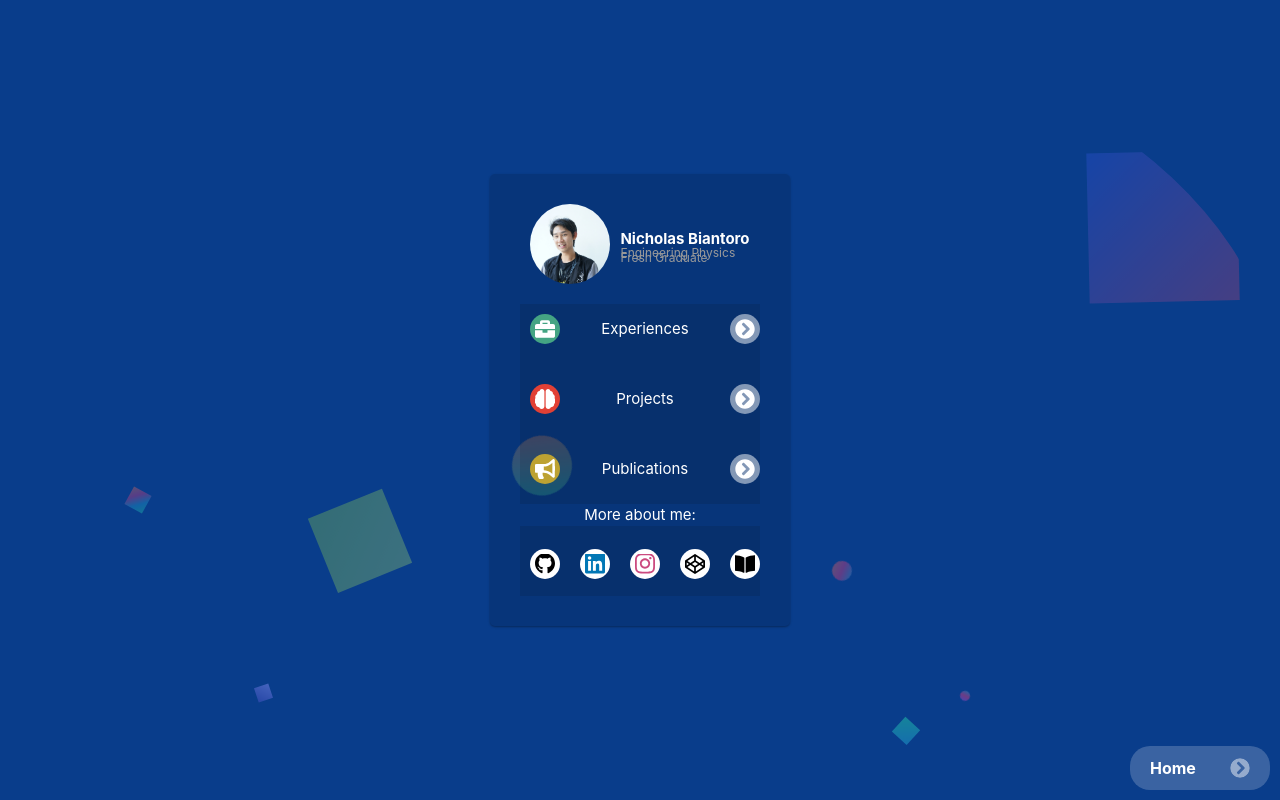
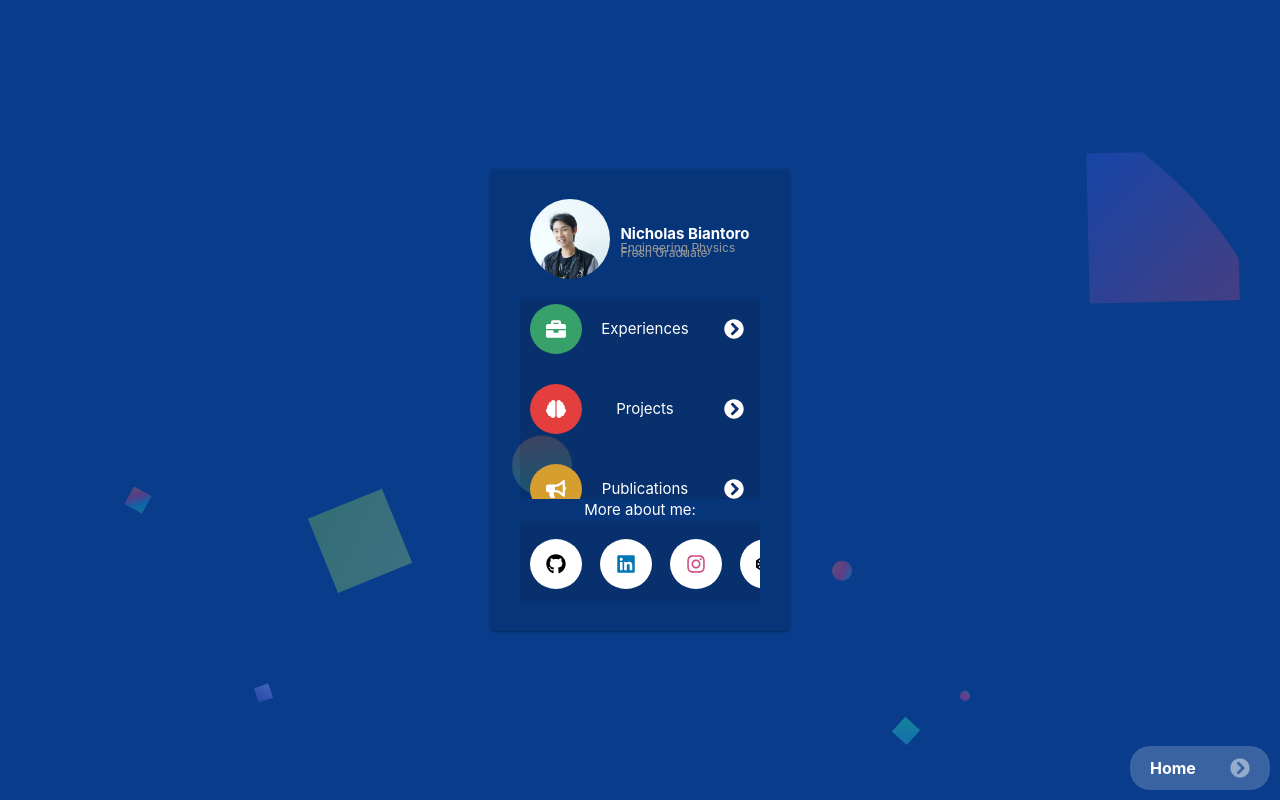
Before and after one commit to cholazzzb/toro-web-vercel, a Next.js app: page /about in a window 1280 px wide. Built offline with nearby package versions, Linux system fonts and the light colour scheme.

Commit message:
migrate some button components

```diff
--- a/components/Collection.module.css
+++ b/components/Collection.module.css
@@ -1,17 +1,10 @@
-.verticalCollection{
-  position: relative;
-  width: 100%;
-  height: 200px;
-  background-color: rgba(0, 0, 0, 0.1);
-}
-
 .horizontalCollection {
   position: relative;
   display: flex;
   margin: 0 auto;
   padding: 6px 0px 0px 0px;
   width: 100%;
-  height: 70px;
+  height: 80px;
   background-color: rgba(0, 0, 0, 0.1);
 }
 
--- a/components/Collection.tsx
+++ b/components/Collection.tsx
@@ -1,3 +1,4 @@
+import { Box } from "@chakra-ui/react";
 import { Children, ReactNode } from "react";
 import AutoSizer from "react-virtualized-auto-sizer";
 import { FixedSizeList as List } from "react-window";
@@ -10,12 +11,12 @@ type VerticalCollectionProps = {
 
 export const VerticalCollection = ({
   children,
-  itemHeight = 90,
+  itemHeight = 70,
 }: VerticalCollectionProps) => {
   const arrOfChildren = Children.toArray(children);
 
   return (
-    <div className={styles.verticalCollection}>
+    <Box position="relative" width="100%" height="200px" bg="black.10">
       <AutoSizer>
         {({ height, width }) => (
           <List
@@ -34,7 +35,7 @@ export const VerticalCollection = ({
           </List>
         )}
       </AutoSizer>
-    </div>
+    </Box>
   );
 };
 
@@ -45,7 +46,7 @@ type HorizontalCollectionProps = {
 
 export const HorizontalCollection = ({
   children,
-  itemWidth = 50,
+  itemWidth = 70,
 }: HorizontalCollectionProps) => {
   const arrOfChildren = Children.toArray(children);
 
--- a/src/pages/about.tsx
+++ b/src/pages/about.tsx
@@ -3,8 +3,8 @@ import Link from "next/link";
 import Image from "next/image";
 import dynamic from "next/dynamic";
 import { Layout } from "components/Layout";
-import { IconButton } from "components/Button";
-import HomeButton from "components/about/HomeButton"
+import { IconButton } from "src/uikit/components/Button";
+import HomeButton from "components/about/HomeButton";
 import { Card, CardHead, RowCard } from "components/Card";
 import {
   HorizontalCollection,
@@ -41,48 +41,54 @@ const About = () => {
           <Profile />
         </CardHead>
 
-        <VerticalCollection itemHeight={70}>
+        <VerticalCollection itemHeight={80}>
           <RowCard>
             <CardHead justify="justifyBetween">
-              <IconButton iconSrc="/icons/work.svg" color="green" />
+              <IconButton iconSrc="/icons/work.svg" bgColor="green.500" />
               <Typography>Experiences</Typography>
               <IconButton
                 onClick={openExpModal}
                 iconSrc="/icons/right.svg"
-                color="gray"
+                bgColor="transparent"
               />
             </CardHead>
           </RowCard>
           <RowCard>
             <CardHead justify="justifyBetween">
-              <IconButton iconSrc="/icons/brain.svg" color="red" />
+              <IconButton iconSrc="/icons/brain.svg" bgColor="red.500" />
               <Typography>Projects</Typography>
               <Link href="/projects">
                 <a>
-                  <IconButton iconSrc="/icons/right.svg" color="gray" />
+                  <IconButton
+                    iconSrc="/icons/right.svg"
+                    bgColor="transparent"
+                  />
                 </a>
               </Link>
             </CardHead>
           </RowCard>
           <RowCard>
             <CardHead justify="justifyBetween">
-              <IconButton iconSrc="/icons/publication.svg" color="yellow" />
+              <IconButton
+                iconSrc="/icons/publication.svg"
+                bgColor="yellow.500"
+              />
               <Typography>Publications</Typography>
               <IconButton
                 onClick={openPubModal}
                 iconSrc="/icons/right.svg"
-                color="gray"
+                bgColor="transparent"
               />
             </CardHead>
           </RowCard>
           <RowCard>
             <CardHead justify="justifyBetween">
-              <IconButton iconSrc="/icons/trophy.svg" color="blue" />
+              <IconButton iconSrc="/icons/trophy.svg" bgColor="blue.500" />
               <Typography>Accomplishments</Typography>
               <IconButton
                 onClick={openAccompModal}
                 iconSrc="/icons/right.svg"
-                color="gray"
+                bgColor="transparent"
               />
             </CardHead>
           </RowCard>
--- a/src/pages/index.tsx
+++ b/src/pages/index.tsx
@@ -32,7 +32,6 @@ const Home: NextPage = () => {
         </CardBody>
       </Card>
       <AboutButton /> <ProjectButton />
-      <IconButton iconSrc="/icons/right.svg" />
     </Layout>
   );
 };
--- a/src/uikit/components/Button.tsx
+++ b/src/uikit/components/Button.tsx
@@ -1,24 +1,15 @@
-import { Button, ButtonProps } from "@chakra-ui/react";
-import Image from "next/image";
+import { Button, ButtonProps, Image } from "@chakra-ui/react";
 
 interface IconButtonProps extends ButtonProps {
-  size?: "small" | "medium" | "large";
   iconSrc: string;
 }
 
 export const IconButton = (props: IconButtonProps) => {
-  const { iconSrc, size } = props;
-  const sizeVal = size === "small" ? 25 : size === "medium" ? 35 : 45;
+  const { iconSrc } = props;
 
   return (
-    <Button variant="icon" {...props}>
-      <Image
-        src={iconSrc}
-        alt="icon-button"
-        objectFit="cover"
-        height={sizeVal}
-        width={sizeVal}
-      />
+    <Button variant="icon" w="50" h="50" {...props}>
+      <Image src={iconSrc} alt="icon-button" layout="fill" boxSize="20px" />
     </Button>
   );
 };
--- a/src/uikit/theme/button.ts
+++ b/src/uikit/theme/button.ts
@@ -1,11 +1,10 @@
 const buttonTheme = {
     variants: {
         icon: {
-            width: { px: 30 },
-            height: { px: 30 },
+            bg: "white",
+            borderRadius: "50%",
         },
-    }
-
+    },
 }
 
 export default buttonTheme;
--- /dev/null
+++ b/src/uikit/theme/colors.ts
@@ -0,0 +1,7 @@
+const colors = {
+    black: {
+        10: "rgba(0, 0, 0, 0.10)",
+    },
+};
+
+export default colors;
--- a/src/uikit/theme/index.ts
+++ b/src/uikit/theme/index.ts
@@ -1,7 +1,9 @@
 import { extendTheme } from '@chakra-ui/react';
 import buttonTheme from './button';
+import colors from './colors';
 
 const theme = extendTheme({
+    colors: colors,
     styles: {
         global: {
             "html, body": {
@@ -17,7 +19,9 @@ const theme = extendTheme({
             },
         },
     },
-    components: buttonTheme
+    components: {
+        Button: buttonTheme
+    }
+});
 
-});
 export default theme;
```
